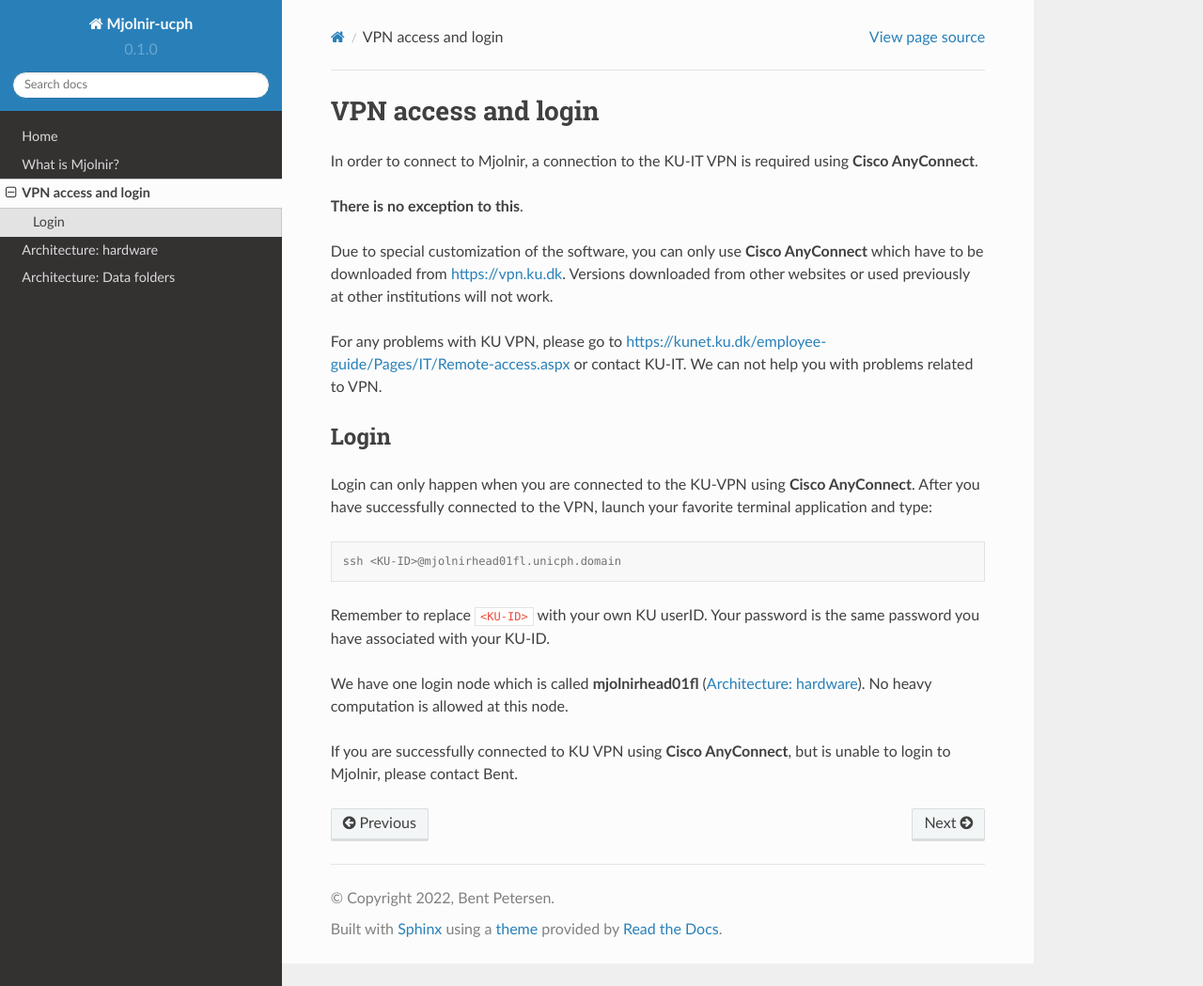
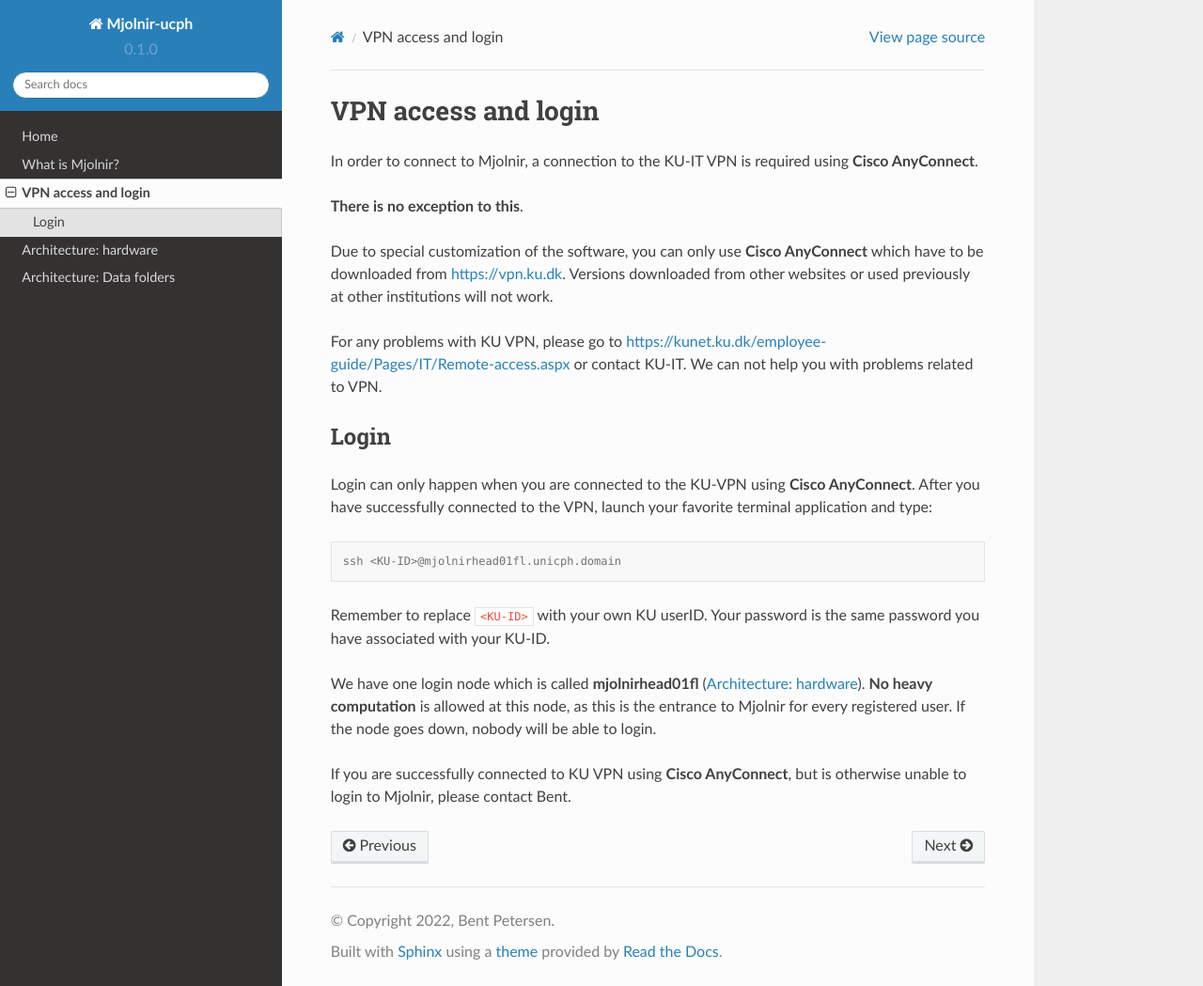
Before and after one commit to bentpetersendk/mjolnir_ucph, a Sphinx documentation site: the page built from docs/source/vpn.rst, in a window 1280 px wide and 1049 px high. Shown: the whole window at 94% size. Built offline with Sphinx 7.4.7 and the Read the Docs theme 2.0.0, drawn with Linux system fonts in a browser that asks for light colours.

Commit message:
Update vpn.rst

```diff
--- a/docs/source/vpn.rst
+++ b/docs/source/vpn.rst
@@ -23,6 +23,6 @@
 Remember to replace ``<KU-ID>`` with your own KU userID.
 Your password is the same password you have associated with your KU-ID.
 
-We have one login node which is called **mjolnirhead01fl** (:doc:`architecture_hardware`). No heavy computation is allowed at this node.
+We have one login node which is called **mjolnirhead01fl** (:doc:`architecture_hardware`). **No heavy computation** is allowed at this node, as this is the entrance to Mjolnir for every registered user. If the node goes down, nobody will be able to login.
 
-If you are successfully connected to KU VPN using **Cisco AnyConnect**, but is unable to login to Mjolnir, please contact Bent.
+If you are successfully connected to KU VPN using **Cisco AnyConnect**, but is otherwise unable to login to Mjolnir, please contact Bent.
```
